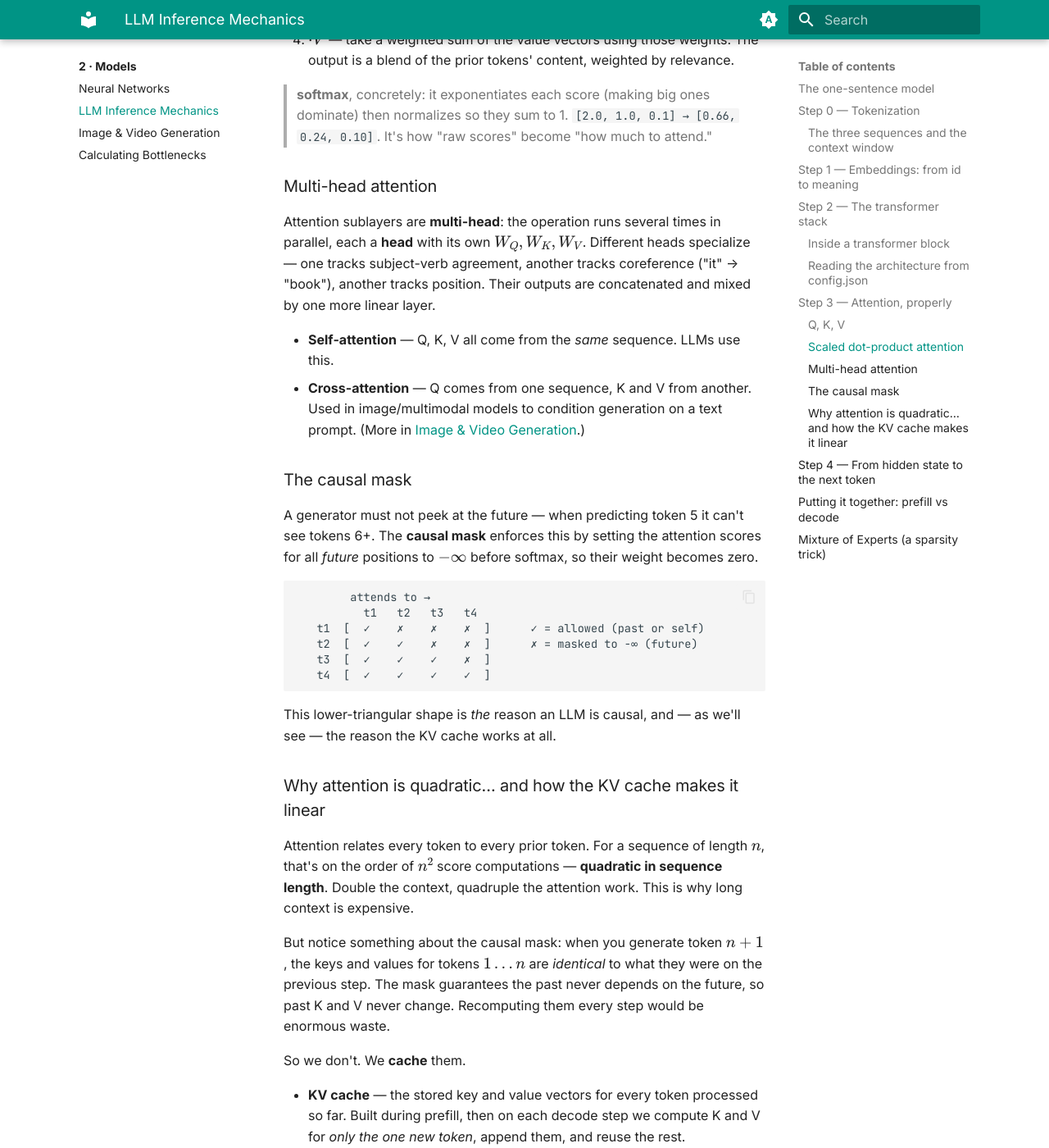
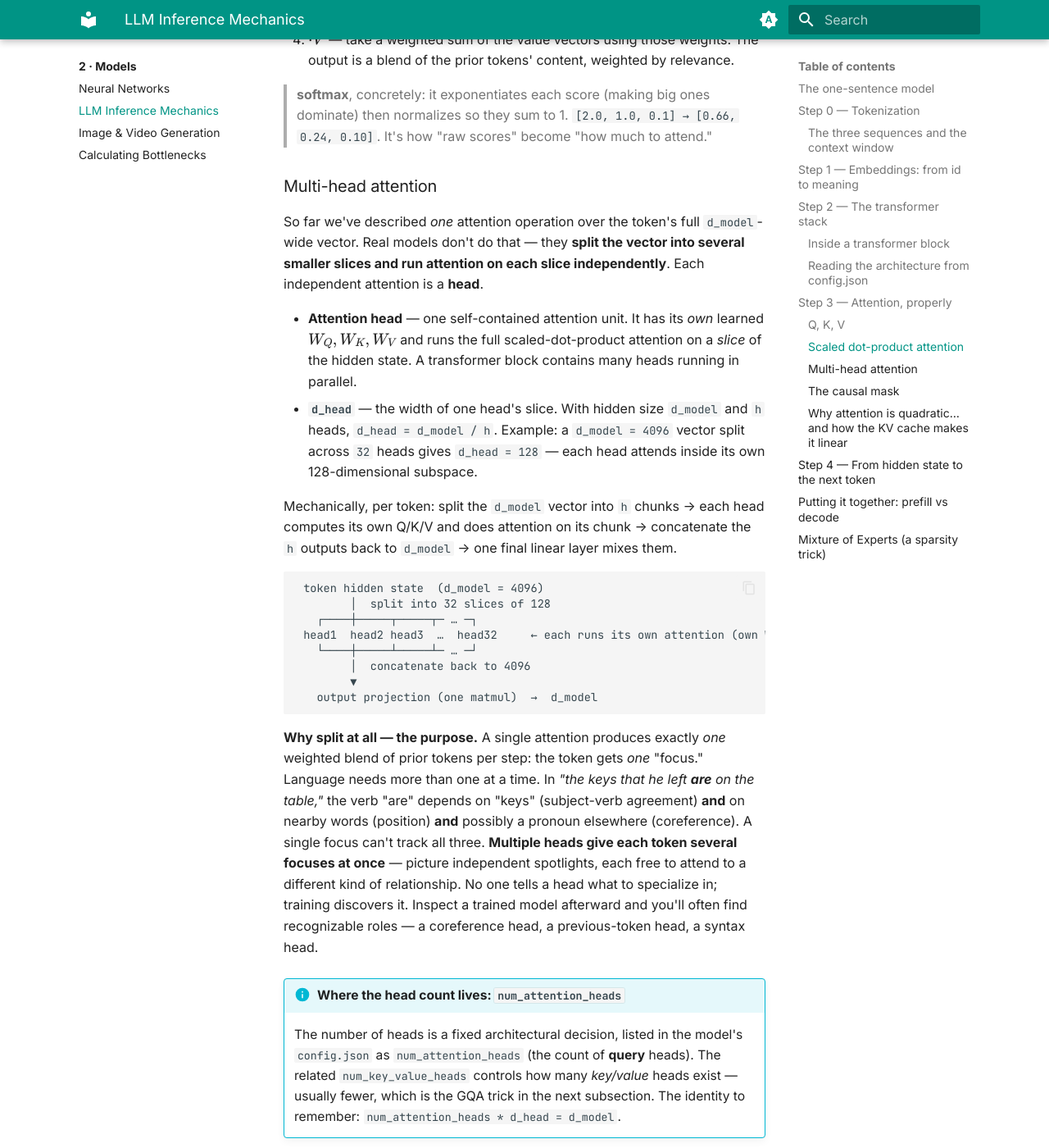
Before and after one commit to maxkimambo/inference-engineering-deep-dive, an MkDocs documentation site: the page built from docs/chapters/models/llm-inference-mechanics.md, in a window 1280 px wide and 1400 px high, scrolled down 6169 px. Shown: the whole window at 82% size. Built offline with MkDocs 1.6.1 and Material for MkDocs 9.7.7, drawn with Linux system fonts in a browser that asks for light colours; some of the changed text lies outside the part shown.

Commit message:
Ch2/mechanics: properly define the attention head
- Define what a head IS: an independent attention unit on a d_head-wide slice
  of the hidden state, with its own Wq/Wk/Wv
- Add d_head = d_model/h with a concrete 4096/32=128 example + split diagram
- Explain the PURPOSE: multiple simultaneous focuses vs one (agreement +
  position + coreference at once)
- Tie to config.json (num_attention_heads) and disambiguate attention head
  from the LM/output head (the overloaded term)

````diff
--- a/docs/chapters/models/llm-inference-mechanics.md
+++ b/docs/chapters/models/llm-inference-mechanics.md
@@ -226,10 +226,56 @@ Walk through it mechanically:
 
 ### Multi-head attention
 
-Attention sublayers are **multi-head**: the operation runs several times in parallel, each a
-**head** with its own \(W_Q, W_K, W_V\). Different heads specialize — one tracks subject-verb
-agreement, another tracks coreference ("it" → "book"), another tracks position. Their outputs are
-concatenated and mixed by one more linear layer.
+So far we've described *one* attention operation over the token's full `d_model`-wide vector. Real
+models don't do that — they **split the vector into several smaller slices and run attention on
+each slice independently**. Each independent attention is a **head**.
+
+- **Attention head** — one self-contained attention unit. It has its *own* learned
+  \(W_Q, W_K, W_V\) and runs the full scaled-dot-product attention on a *slice* of the hidden
+  state. A transformer block contains many heads running in parallel.
+- **`d_head`** — the width of one head's slice. With hidden size `d_model` and `h` heads,
+  `d_head = d_model / h`. Example: a `d_model = 4096` vector split across `32` heads gives
+  `d_head = 128` — each head attends inside its own 128-dimensional subspace.
+
+Mechanically, per token: split the `d_model` vector into `h` chunks → each head computes its own
+Q/K/V and does attention on its chunk → concatenate the `h` outputs back to `d_model` → one final
+linear layer mixes them.
+
+```
+ token hidden state  (d_model = 4096)
+        │  split into 32 slices of 128
+   ┌────┼─────┬─────┬─ … ─┐
+ head1  head2 head3  …  head32     ← each runs its own attention (own Wq,Wk,Wv)
+   └────┼─────┴─────┴─ … ─┘
+        │  concatenate back to 4096
+        ▼
+   output projection (one matmul)  →  d_model
+```
+
+**Why split at all — the purpose.** A single attention produces exactly *one* weighted blend of
+prior tokens per step: the token gets *one* "focus." Language needs more than one at a time. In
+*"the keys that he left **are** on the table,"* the verb "are" depends on "keys" (subject-verb
+agreement) **and** on nearby words (position) **and** possibly a pronoun elsewhere (coreference). A
+single focus can't track all three. **Multiple heads give each token several focuses at once** —
+picture independent spotlights, each free to attend to a different kind of relationship. No one
+tells a head what to specialize in; training discovers it. Inspect a trained model afterward and
+you'll often find recognizable roles — a coreference head, a previous-token head, a syntax head.
+
+!!! info "Where the head count lives: `num_attention_heads`"
+    The number of heads is a fixed architectural decision, listed in the model's `config.json` as
+    `num_attention_heads` (the count of **query** heads). The related `num_key_value_heads`
+    controls how many *key/value* heads exist — usually fewer, which is the GQA trick in the next
+    subsection. The identity to remember: `num_attention_heads * d_head = d_model`.
+
+!!! warning "\"Head\" is overloaded — two unrelated things share the name"
+    - **Attention head** (this section): one of many parallel attention units *inside every
+      transformer block*. A model has, e.g., 32 of them **per layer**, so hundreds in total.
+    - **Output head / LM head** ([the stack diagram](#step-2-the-transformer-stack) and Step 4):
+      the **single** final projection that turns the last hidden state into vocabulary logits.
+      Exactly one exists, at the very top of the stack.
+
+    Same word, different jobs. "How many heads does the model have?" almost always means *attention
+    heads per layer* — the `num_attention_heads` value.
 
 - **Self-attention** — Q, K, V all come from the *same* sequence. LLMs use this.
 - **Cross-attention** — Q comes from one sequence, K and V from another. Used in image/multimodal
````
